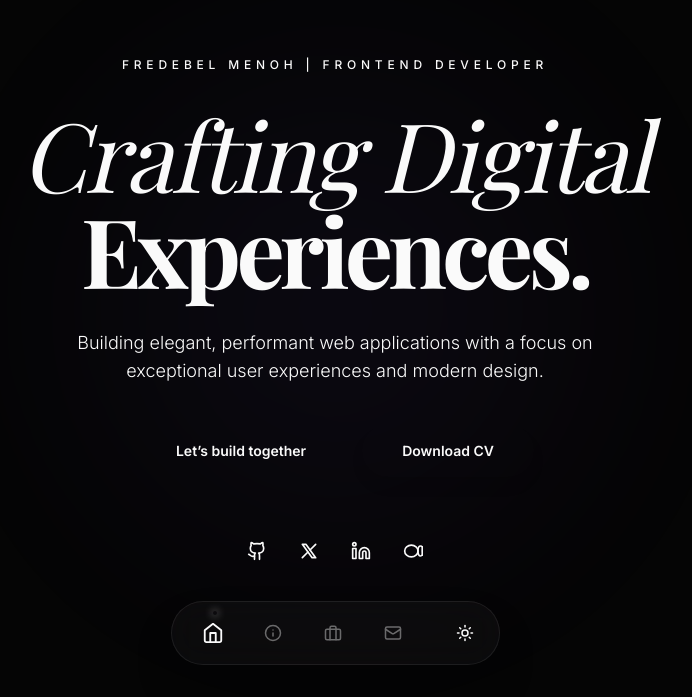
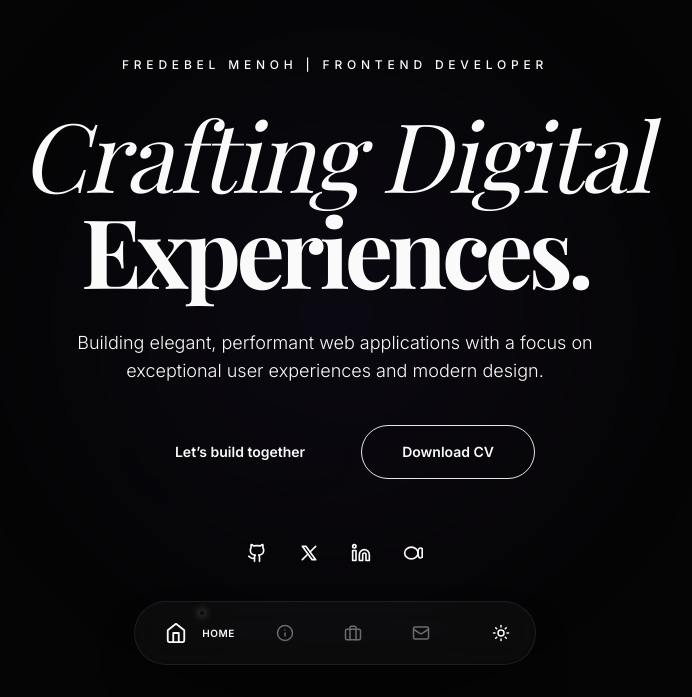
Before and after one commit to textbooknarcissist/threejsportfolio, a React (Vite) app: page / in a window 1280 px wide. Shown: the part 103-800 px from the top of the page, without its empty margins (305-997 px from the left). Built offline with nearby package versions, Linux system fonts and the light colour scheme; a web font is replaced by a local one.

Commit message:
feat: second try at changing download cv button. Restored sextion text on MorphingDock.tsx

```diff
--- a/App.tsx
+++ b/App.tsx
@@ -157,10 +157,10 @@ const App: React.FC = () => {
           </p>
 
           <div className="flex flex-col sm:flex-row gap-4 justify-center items-center mb-12 sm:mb-16">
-            <MagneticButton href="mailto:mfredebel@gmail.com" className="w-full sm:w-auto px-10 py-4 rounded-full bg-foreground text-background font-semibold text-sm transition-transform active:scale-95">
+            <MagneticButton href="mailto:mfredebel@gmail.com" className="w-full sm:w-auto px-10 py-4 rounded-full bg-foreground text-background font-bold text-sm transition-all hover:opacity-90 active:scale-95 shadow-lg">
               Let’s build together
             </MagneticButton>
-            <MagneticButton href="#" className="w-full sm:w-auto px-10 py-4 rounded-full bg-foreground text-background font-bold text-sm transition-all hover:opacity-90 active:scale-95 shadow-lg">
+            <MagneticButton href="#" className="w-full sm:w-auto px-10 py-4 rounded-full border border-foreground/20 text-foreground font-bold text-sm transition-all hover:bg-foreground/5 active:scale-95">
               Download CV
             </MagneticButton>
           </div>
--- a/components/MorphingDock.tsx
+++ b/components/MorphingDock.tsx
@@ -185,7 +185,7 @@ const NavItem = ({ href, icon, label, active }: { href: string; icon: React.Reac
     <div className={`relative z-10 transition-transform duration-300 ${active ? 'scale-100 sm:scale-110 opacity-100' : 'scale-90 opacity-40 group-hover:opacity-100 group-hover:scale-100'}`}>
       {icon}
     </div>
-    <span className={`relative z-10 text-[9px] sm:text-[10px] uppercase tracking-wider font-bold transition-all duration-300 overflow-hidden whitespace-nowrap ${active ? 'max-w-[80px] opacity-100 ml-1.5' : 'max-w-0 opacity-0 group-hover:max-w-[80px] group-hover:opacity-100 group-hover:ml-1.5'} hidden xs:inline-block`}>
+    <span className={`relative z-10 text-[9px] sm:text-[10px] uppercase tracking-wider font-bold transition-all duration-300 overflow-hidden whitespace-nowrap ${active ? 'max-w-[100px] opacity-100 ml-2' : 'max-w-0 opacity-0 group-hover:max-w-[100px] group-hover:opacity-100 group-hover:ml-2'} inline-block`}>
       {label}
     </span>
     {active && (
```
